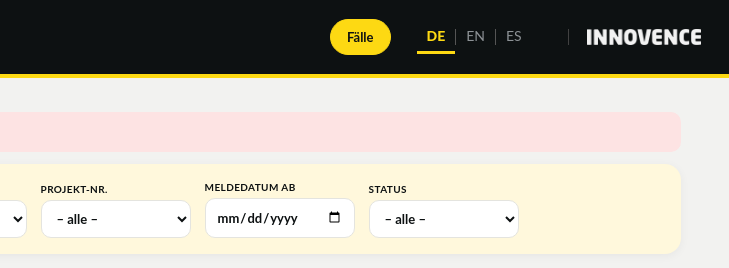
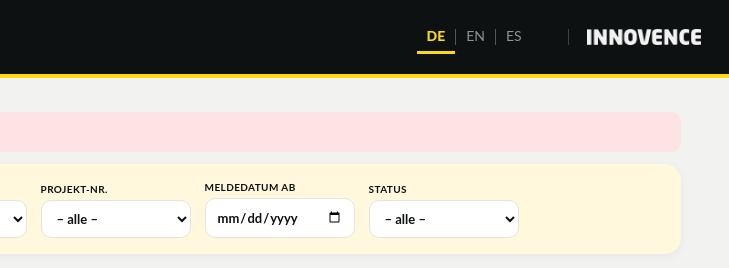
Before and after one commit to tkt6sbddfm-a11y/sign-creator, a plain HTML site: page tracker/index.html in a window 1280 px wide. Shown: the top 268 px of the page, 551-1280 px from the left. Drawn offline with Linux system fonts and the light colour scheme.

Commit message:
Tracker: Cases-Button entfernt, Neuer Fall oeffnet SharePoint-Formular
Co-Authored-By: Claude Sonnet 5.5 <noreply@anthropic.com>
Claude-Session: https://claude.ai/code/session_01SRU4nyzLoKKyNXfvarRJRz

```diff
--- a/tracker/index.html
+++ b/tracker/index.html
@@ -68,7 +68,6 @@ dialog::backdrop{background:rgba(0,0,0,.45)}
   <img class="logo" src="logo.png" alt="WCT">
   <div><div class="ttl">Warranty Case Tracker</div><div class="sub" id="sub"></div></div>
   <div class="sp"></div>
-  <nav><button class="pill on" id="navCases"></button></nav>
   <div class="lang"><button data-l="de">DE</button><i></i><button data-l="en">EN</button><i></i><button data-l="es">ES</button></div>
   <img class="inno" src="innovence.png" alt="INNOVENCE">
 </header>
@@ -144,7 +143,7 @@ function filtered(){
 function render(){
   document.documentElement.lang=lang;
   document.querySelectorAll("[data-t]").forEach(e=>e.textContent=T(e.dataset.t));
-  $("#sub").textContent=T("sub");$("#navCases").textContent=T("cases");
+  $("#sub").textContent=T("sub");
   $("#bNew").textContent=T("newc");$("#bRefresh").textContent=T("refresh");$("#bReset").textContent=T("reset");
   document.querySelectorAll(".lang button").forEach(b=>b.classList.toggle("on",b.dataset.l==lang));
   const f=filtered(),run=f.filter(i=>OPEN.includes(i.status)),done=f.filter(i=>!OPEN.includes(i.status));
@@ -192,7 +191,7 @@ async function save(isNew){
 document.querySelectorAll(".lang button").forEach(b=>b.onclick=()=>{lang=b.dataset.l;localStorage.setItem("wct-lang",lang);fill();render();if(!$("#vCase").hidden)show(cur.id)});
 ["fSearch","fAes","fProj","fSince","fStatus"].forEach(i=>$("#"+i).addEventListener("input",render));
 $("#bReset").onclick=()=>{["fSearch","fAes","fProj","fSince","fStatus"].forEach(i=>$("#"+i).value="");render()};
-$("#bRefresh").onclick=load;$("#bNew").onclick=()=>edit(true);$("#navCases").onclick=back;
+$("#bRefresh").onclick=load;$("#bNew").onclick=()=>window.open("https://innovencede.sharepoint.com/sites/IVTeamSharing/Lists/warrenty%20claim%20Tracker/NewForm.aspx","_blank");
 const _t0=Date.now();load().finally(()=>setTimeout(()=>$("#splash").classList.add("off"),Math.max(0,1100-(Date.now()-_t0))));
 </script>
 </body>
```
